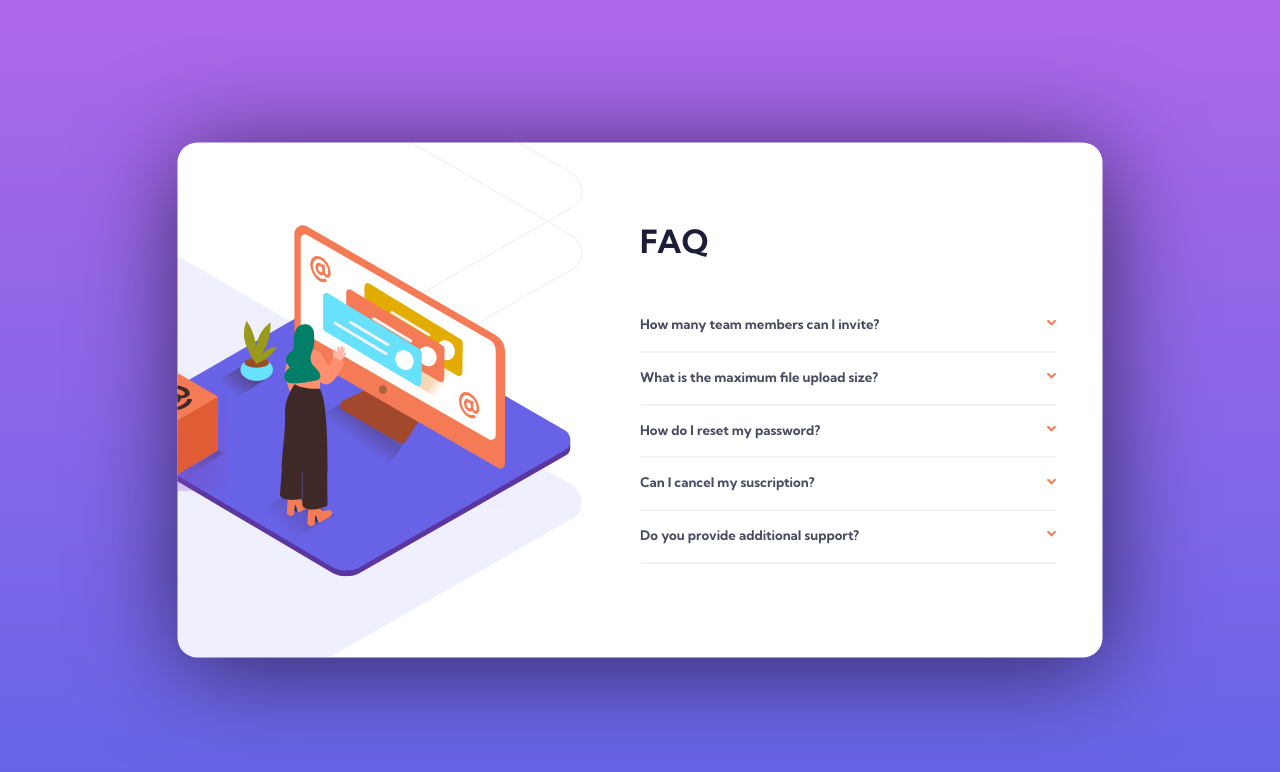
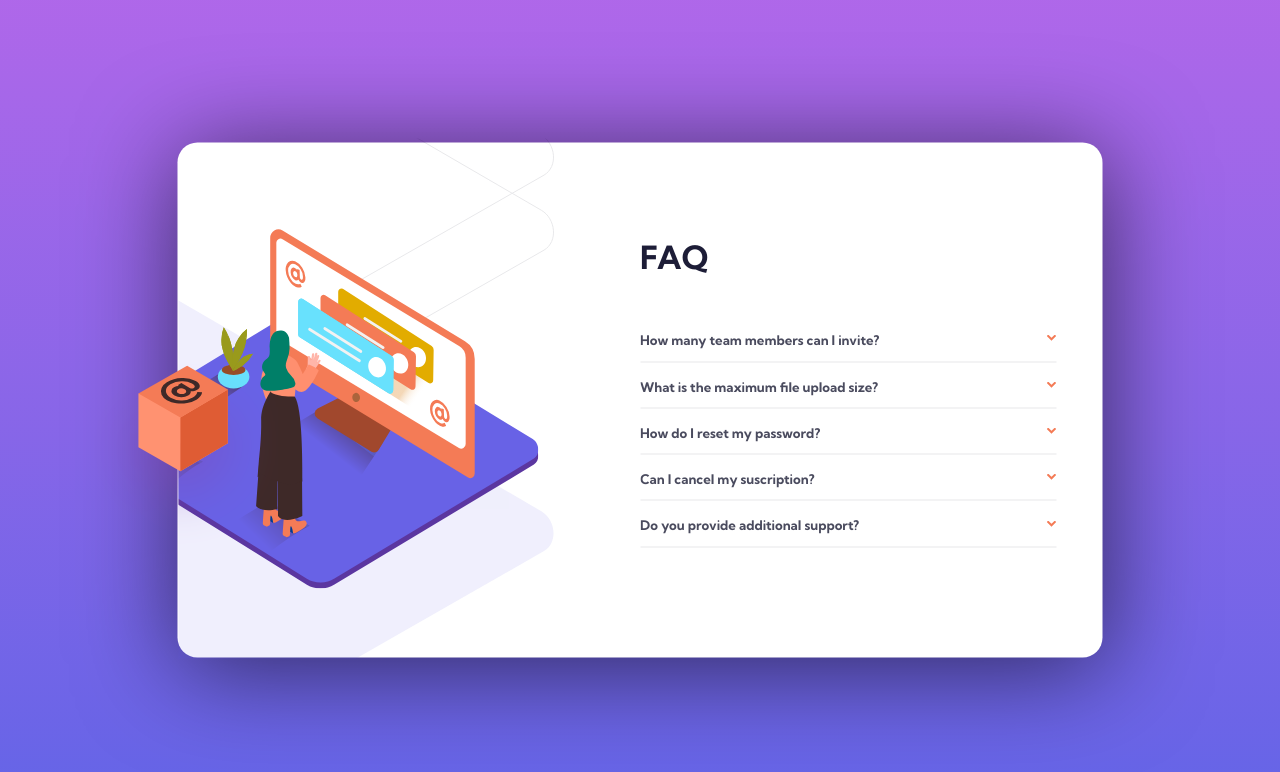
Before and after one commit to OscarAnillo/faq-accordion-fe, a React (Create React App) app: page / in a window 1280 px wide. Shown: the top 772 px of the page. Built offline with nearby package versions, Linux system fonts and the light colour scheme.

Commit message:
add desktop view

```diff
--- a/src/App.css
+++ b/src/App.css
@@ -26,26 +26,27 @@
   box-shadow: 2px 10px 100px rgb(0 0 0 / 0.6);
 }
 
-.bg-img {
-  background-image: url('/public/images/illustration-woman-online-mobile.svg');
-  background-position: center;
-  background-repeat: no-repeat;
-  height: 220px;
-  position: relative;
-  top: -130px;
+.bg-img .box {
+  display: none;
 }
 
-.bg-img-shadow {
-  background-image: url("/public/images/bg-pattern-mobile.svg");
-  background-position: center;
-  background-repeat: no-repeat;
-  background-size: contain;
-  height: 130px;
-  width: 100%;
+.bg-img .img-desktop {
+  display: none;
+}
+
+.bg-img .img-mobile {
+  width: 240px;
+  height: 185px;
   position: relative;
-  top: 130px;
-  z-index: -1;
+  top: -110px;
+  left: 50px;
 }
+
+.bg-img .shadow {
+  position: relative;
+  top: -75px;
+}
+
 .section {
   position: relative;
   top: -40px;
@@ -106,7 +107,6 @@
     max-width: 925px;
     height: 515px;
     z-index: 2;
-    overflow: hidden;
   }
 
   .row {
@@ -116,39 +116,64 @@
   }
 
   .row > div {
-    width: 100%;
+    width: 50%;
   }
 
   .bg-img {
-    background-image: url('/public/images/illustration-woman-online-desktop.svg');
-    background-size: contain;
-    background-repeat: no-repeat;
-    height: 360px;
+    display: block;
     position: relative;
-    top: 0px;
-    left: -70px;
   }
 
-  .bg-img-shadow {
-    background-image: url("/public/images/bg-pattern-desktop.svg");
-    background-size: cover;
-    width: 800px;
-    height: 750px;
+  .bg-img .box {
+    display: block;
     position: absolute;
-    top: -260px;
-    left: -325px;
+    top: 225px;
+    left: -90px;
+    z-index: 99;
+    transition: all .2s ease;
+  }
+
+  .bg-img .box:hover {
+    scale: 1.1;
+    transform: rotateX(10deg) skew(15deg);
+  }
+
+  .bg-img .img-desktop {
+    display: inline-block;
+    width: 460px;
+    height: 520px;
+    position: relative;
+    overflow: hidden;
+  }
+
+  .bg-img .img-desktop .desktop  {
+    position: absolute;
+    top: 90px ;
+    left: -90px;
+    width: 450px;
+    height: 360px;
+    z-index: 1;
+    transition: all .5s ease;
+  }
+
+  .bg-img .img-desktop .desktop:hover {
+    scale: 1.1;
+    /* transform: rotateX(10deg) skew(-15deg); */
+  }
+
+  .bg-img .img-desktop .desktop-bg {
+    position: relative;
+    top: -280px;
+    left: -590px;
     z-index: -1;
   }
 
-  .bg-img-box {
-    background-image: url('/public/images/illustration-box-desktop.svg');
-    background-repeat: no-repeat;
-    width: 150px;
-    height: 120px;
-    position: absolute;
-    top: 150px;
-    left: -30px;
-    z-index: 2;
+  .bg-img .img-mobile {
+    display: none;
+  }
+
+  .bg-img .shadow {
+    display: none;
   }
 
   .section {
@@ -156,6 +181,7 @@
     top: 0px;
     text-align: left;
   }
+
   .section h1 {
     width: 100%;
     padding-bottom: 55px;
@@ -176,13 +202,17 @@
     overflow: hidden;
     margin-bottom: 1em;
   }
+  .inner-div:hover {
+    cursor: pointer;
+  }
 
   .inner-div h5 {
-    padding-bottom: 1.5em;
+    padding-bottom: 1em;
     color: hsl(237, 12%, 33%);
   }
+
   .inner-div img {
-    padding-bottom: 1.3em;
+    padding-bottom: 1em;
   }
 
 }
--- a/src/components/image-component.js
+++ b/src/components/image-component.js
@@ -11,9 +11,15 @@ export default function ImageComponent(){
 
     return (
         <div className="bg-img" ref={divRef}>
-            <div className='bg-img-shadow'></div>
-            <div className='bg-img-box'></div>
-            <div className='bg-img-desktop'></div>
+            <img src="images/illustration-box-desktop.svg" alt="" className='box'/>
+                <div class="img-desktop">
+                    <img  src="./images/illustration-woman-online-desktop.svg" alt="" className='desktop'/>
+                    <img  src="./images/bg-pattern-desktop.svg" alt="" className='desktop-bg'/>
+                </div>
+                <div class="img-mobile">
+                    <img src="./images/illustration-woman-online-mobile.svg" alt="" />
+                    <img src="./images/bg-pattern-mobile.svg" alt="" className='shadow'/>
+                </div>
         </div>
     )
 }
```
